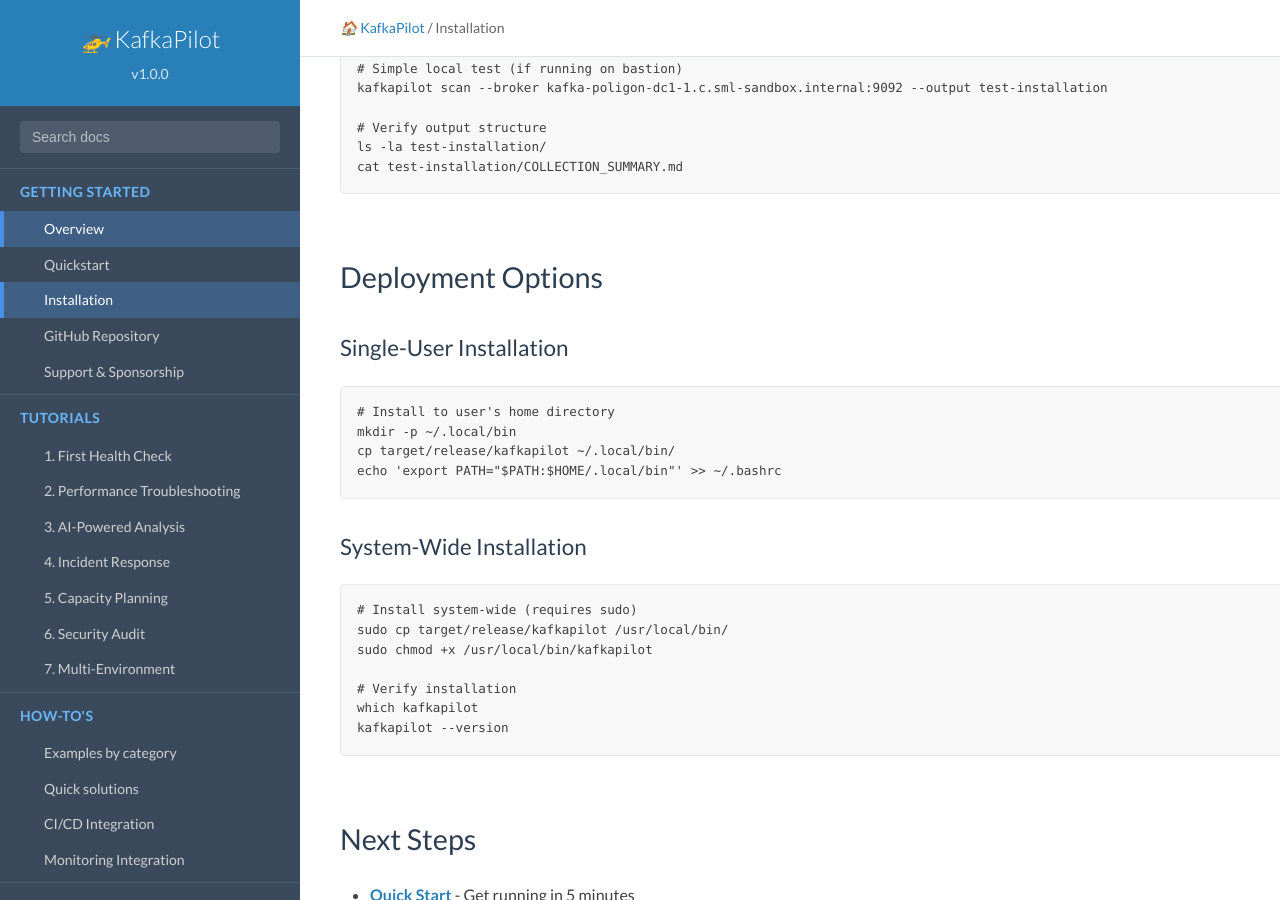
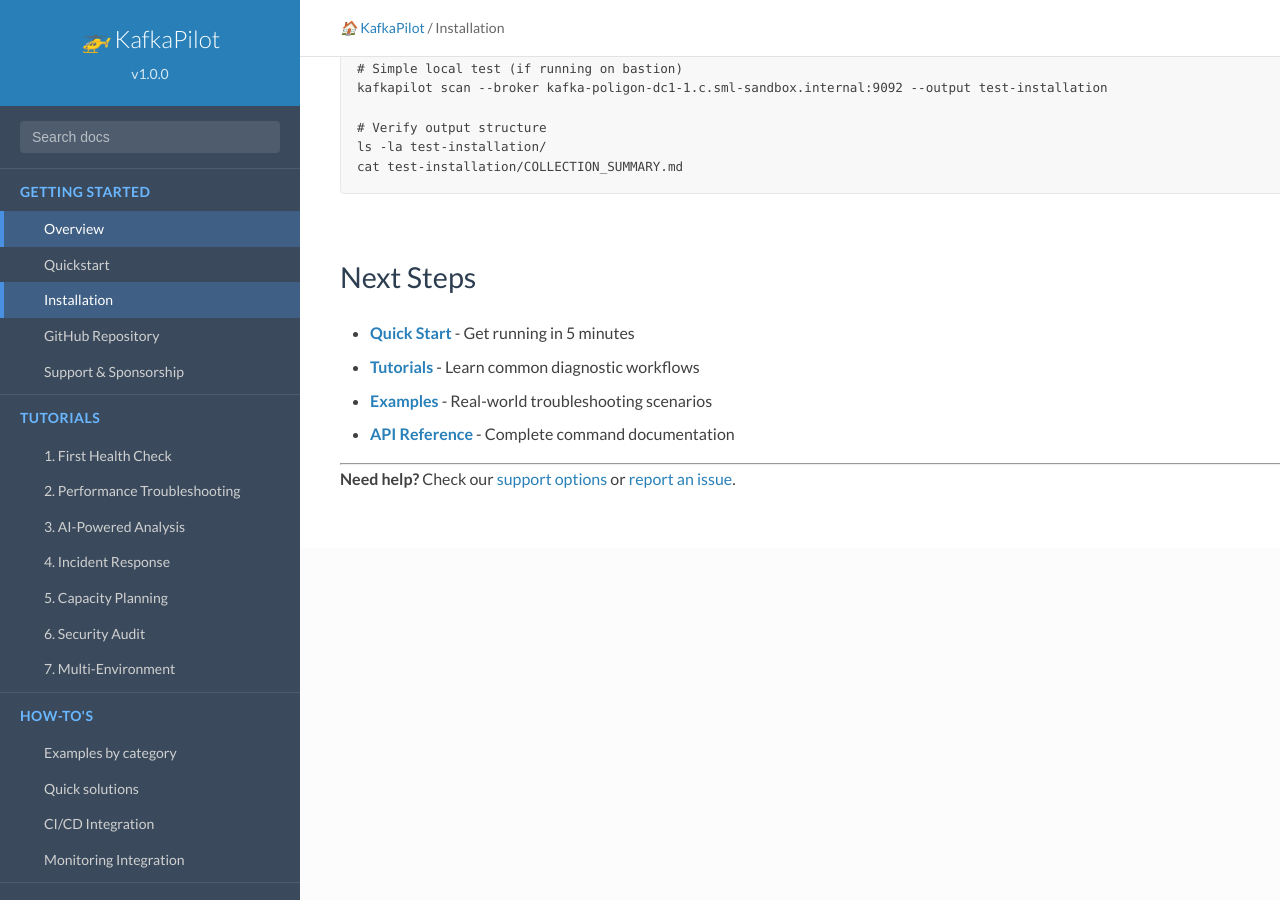
Before and after one commit to softwaremill/kcpilot, a Jekyll site: the page built from docs/installation.md, in a window 1280 px wide and 900 px high, scrolled down 3699 px. Built offline with Jekyll 4.4.1, drawn with Linux system fonts in a browser that asks for light colours.

Commit message:
update installation gh docs

````diff
--- a/docs/installation.md
+++ b/docs/installation.md
@@ -160,29 +160,6 @@ ls -la test-installation/
 cat test-installation/COLLECTION_SUMMARY.md
 ```
 
-## Deployment Options
-
-### Single-User Installation
-
-```bash
-# Install to user's home directory
-mkdir -p ~/.local/bin
-cp target/release/kafkapilot ~/.local/bin/
-echo 'export PATH="$PATH:$HOME/.local/bin"' >> ~/.bashrc
-```
-
-### System-Wide Installation
-
-```bash
-# Install system-wide (requires sudo)
-sudo cp target/release/kafkapilot /usr/local/bin/
-sudo chmod +x /usr/local/bin/kafkapilot
-
-# Verify installation
-which kafkapilot
-kafkapilot --version
-```
-
 ## Next Steps
 
 - **[Quick Start](/quickstart)** - Get running in 5 minutes
````
